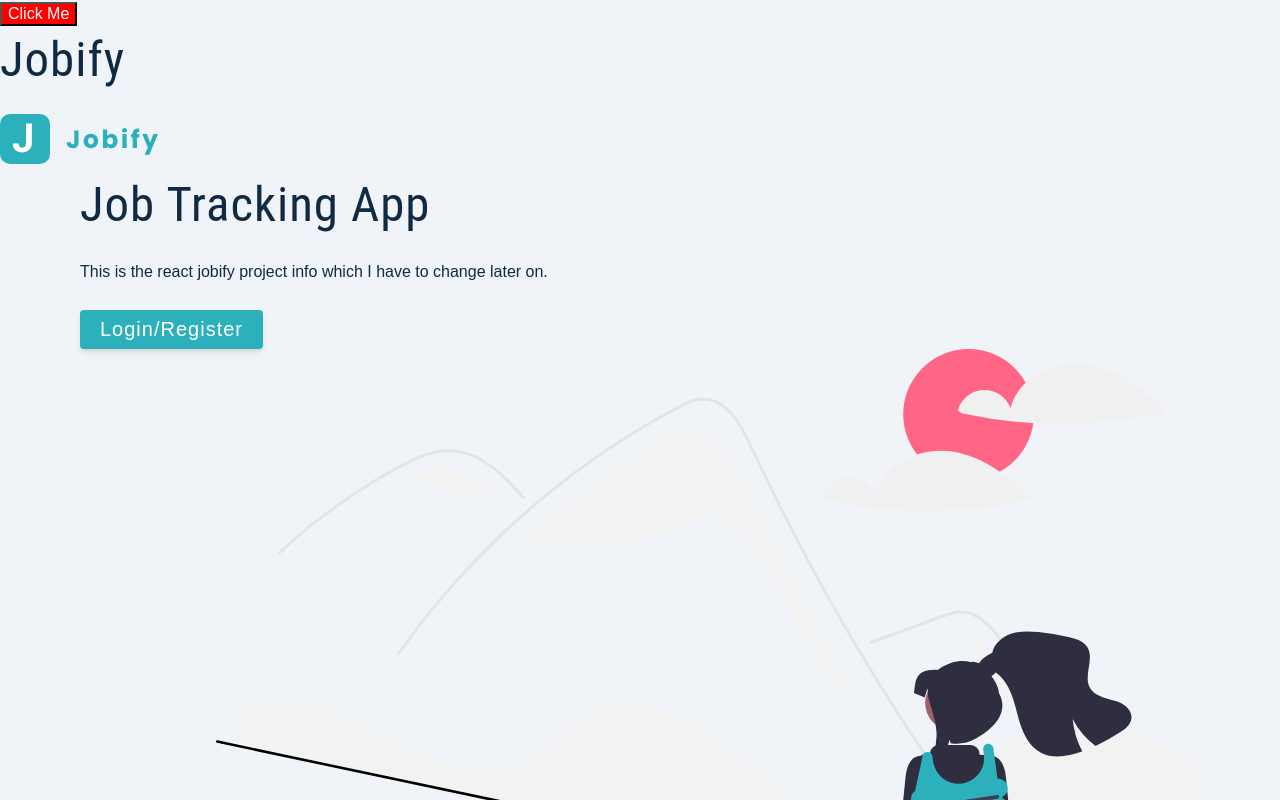
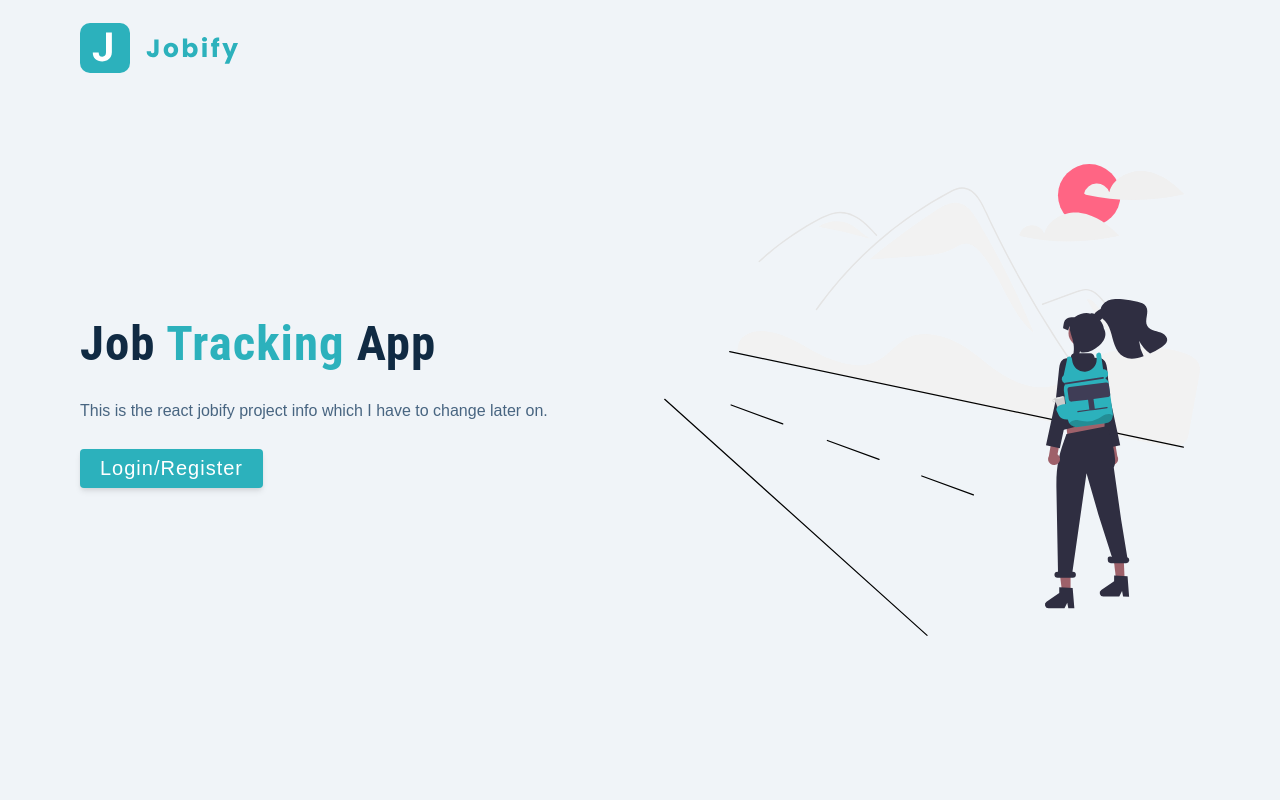
Before and after one commit to shubham-am-i/jobify, a React (Create React App) app: page /landing in a window 1280 px wide. Shown: the top 800 px of the page. Built offline with nearby package versions, Linux system fonts and the light colour scheme.

Commit message:
setup react-router

```diff
--- a/package.json
+++ b/package.json
@@ -9,6 +9,7 @@
     "normalize.css": "^8.0.1",
     "react": "^18.2.0",
     "react-dom": "^18.2.0",
+    "react-router-dom": "^6.4.3",
     "react-scripts": "5.0.1",
     "styled-components": "^5.3.6",
     "web-vitals": "^2.1.4"
--- a/src/App.js
+++ b/src/App.js
@@ -1,19 +1,16 @@
+import { BrowserRouter, Routes, Route, Link } from 'react-router-dom'
 import Landing from './pages/Landing'
-import styled from 'styled-components'
-
-const Button = styled.button`
-  background: red;
-  color: white;
-  font-size: 1rem;
-`
 
 function App() {
   return (
-    <div>
-      <Button>Click Me</Button>
-      <h1>Jobify</h1>
-      <Landing />
-    </div>
+    <BrowserRouter>
+      <Routes>
+        <Route path='/' element={<div>Dashboard</div>} />
+        <Route path='/landing' element={<Landing />} />
+        <Route path='/register' element={<div>Register</div>} />
+        <Route path='*' element={<h1>Error</h1>} />
+      </Routes>
+    </BrowserRouter>
   )
 }
 
--- /dev/null
+++ b/src/components/Logo.js
@@ -0,0 +1,7 @@
+import logo from '../assets/images/logo.svg'
+
+const Logo = () => {
+  return <img src={logo} alt='jobify' className='logo' />
+}
+
+export default Logo
--- /dev/null
+++ b/src/components/index.js
@@ -0,0 +1,3 @@
+import Logo from './Logo'
+
+export { Logo }
--- a/src/pages/Landing.js
+++ b/src/pages/Landing.js
@@ -1,10 +1,16 @@
-import logo from '../assets/images/logo.svg'
+// external imports
+import { Link } from 'react-router-dom'
+
+// Local imports
 import main from '../assets/images/main.svg'
-const landing = () => {
+import Wrapper from '../assets/wrappers/LandingPage'
+import { Logo } from '../components'
+
+const Landing = () => {
   return (
-    <main>
+    <Wrapper>
       <nav>
-        <img src={logo} alt='jobify' className='logo' />
+        <Logo />
       </nav>
       <div className='container page'>
         <div className='info'>
@@ -15,12 +21,14 @@ const landing = () => {
             This is the react jobify project info which I have to change later
             on.
           </p>
-          <button className='btn btn-hero'>Login/Register</button>
+          <Link to='/register' className='btn btn-hero'>
+            Login/Register
+          </Link>
         </div>
         <img src={main} alt='job hunt' className='img main-img' />
       </div>
-    </main>
+    </Wrapper>
   )
 }
 
-export default landing
+export default Landing
```
Also changed, not shown: 1 other file (tests, documents, lock files or other folders).
